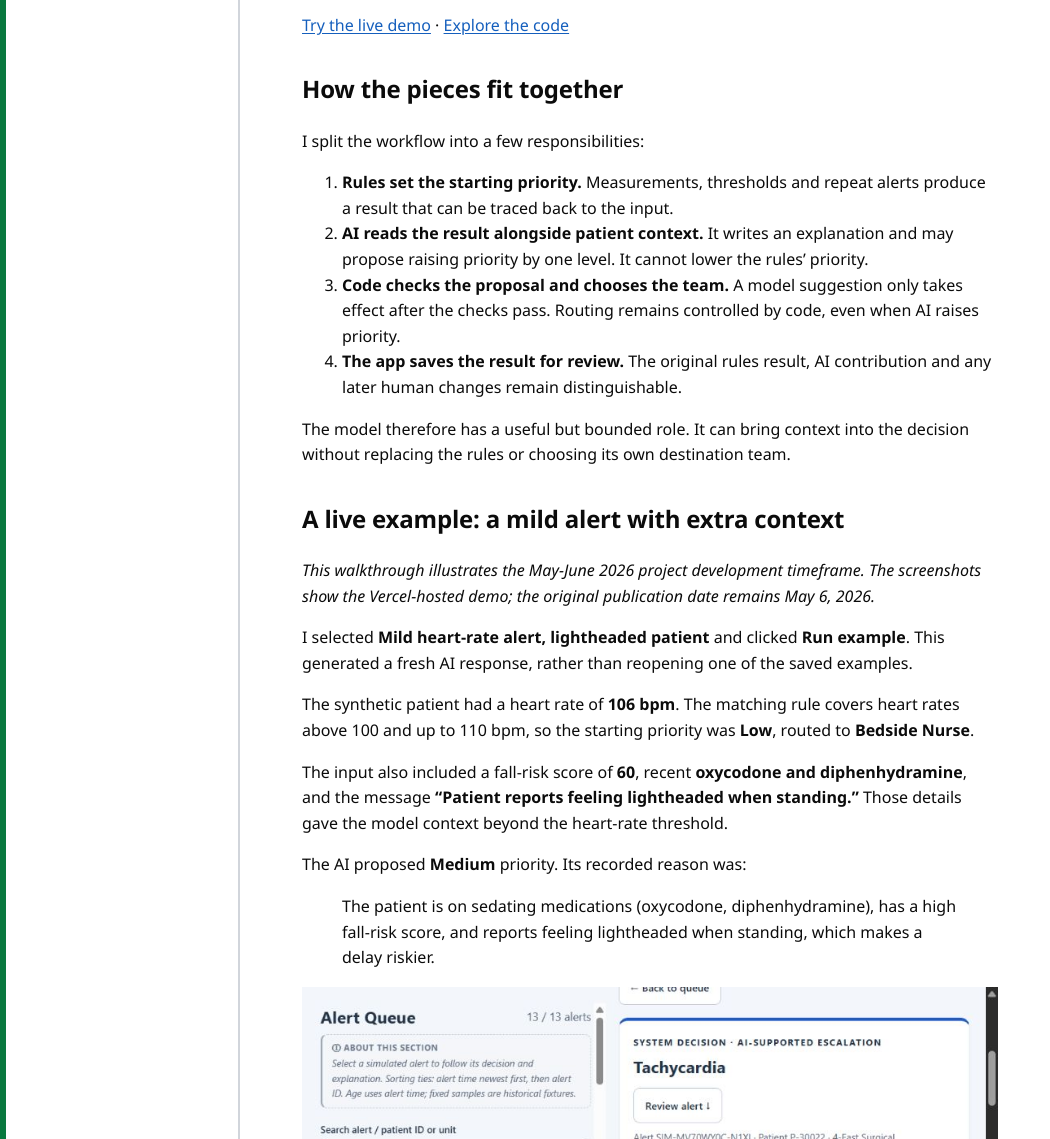
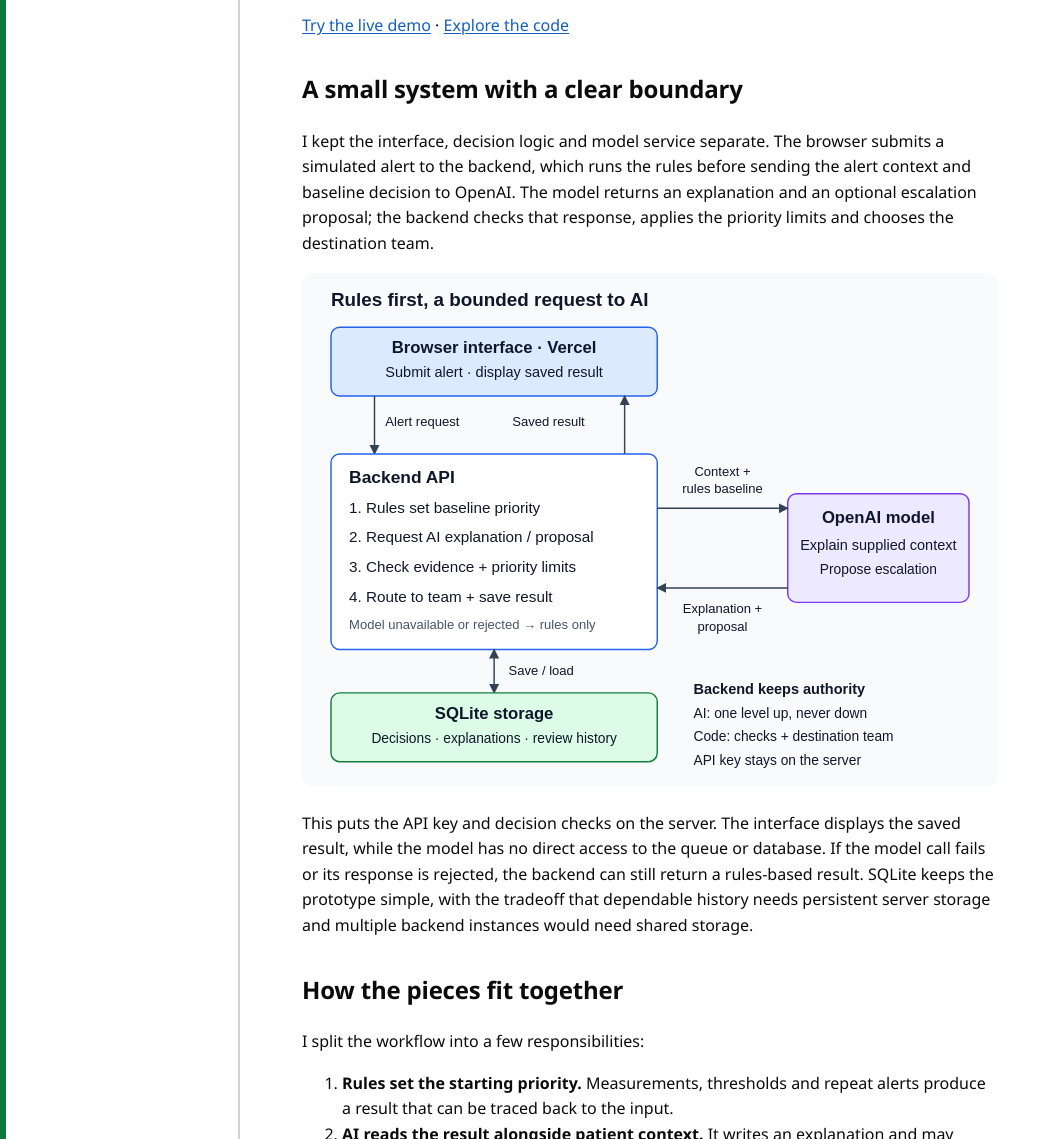
Before and after one commit to hsivasambu/cloud-resume-challenge, an Astro site in the folder site/: page /blog/clinical-alert-triage in a window 1280 px wide. Shown: the part 847-1986 px from the top of the page, without its empty margins (0-1050 px from the left). Built offline with nearby package versions, Linux system fonts and the light colour scheme; Astro itself is replaced by a stand-in of ours.

Commit message:
Add concise clinical triage system design and OpenAI request diagram

```diff
--- a/site/src/content/blog/clinical-alert-triage.md
+++ b/site/src/content/blog/clinical-alert-triage.md
@@ -17,6 +17,14 @@ I built this personal prototype to explore that gap. Rules provide a predictable
 This is a portfolio demonstration with simulated data, not a system validated for patient care. It covers six alert types: fast heart rate, low oxygen saturation, infusion pump alarms, nurse calls, fall risk, and sepsis screening.
 
 [Try the live demo](https://clinical-alert-triage-t7t1.vercel.app/) · [Explore the code](https://github.com/hsivasambu/clinical-alert-triage)
+
+## A small system with a clear boundary
+
+I kept the interface, decision logic and model service separate. The browser submits a simulated alert to the backend, which runs the rules before sending the alert context and baseline decision to OpenAI. The model returns an explanation and an optional escalation proposal; the backend checks that response, applies the priority limits and chooses the destination team.
+
+![System diagram showing the Vercel interface, backend rules and guardrails, a request and response to the OpenAI model, and SQLite storage](/images/alert-triaging/system-design.svg)
+
+This puts the API key and decision checks on the server. The interface displays the saved result, while the model has no direct access to the queue or database. If the model call fails or its response is rejected, the backend can still return a rules-based result. SQLite keeps the prototype simple, with the tradeoff that dependable history needs persistent server storage and multiple backend instances would need shared storage.
 
 ## How the pieces fit together
 
```
Also changed, not shown: site/public/images/alert-triaging/system-design.svg (added).
